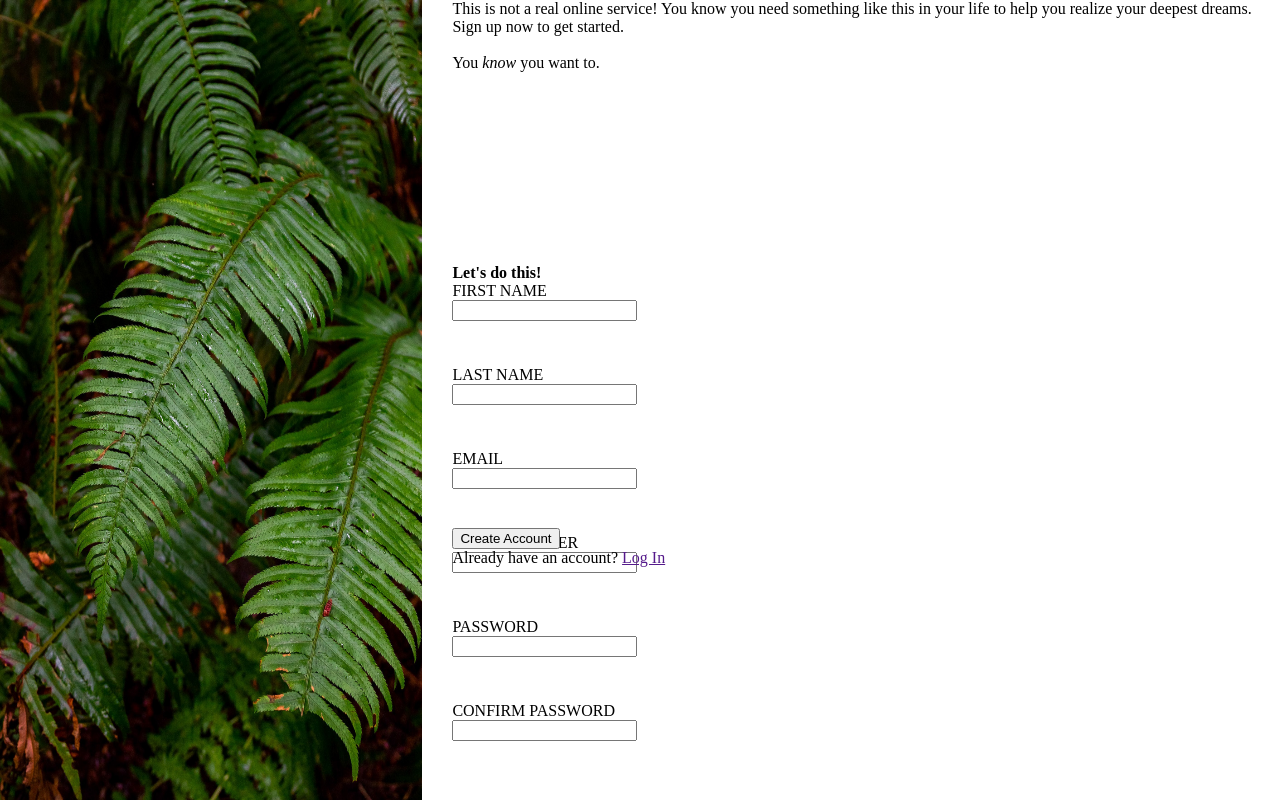
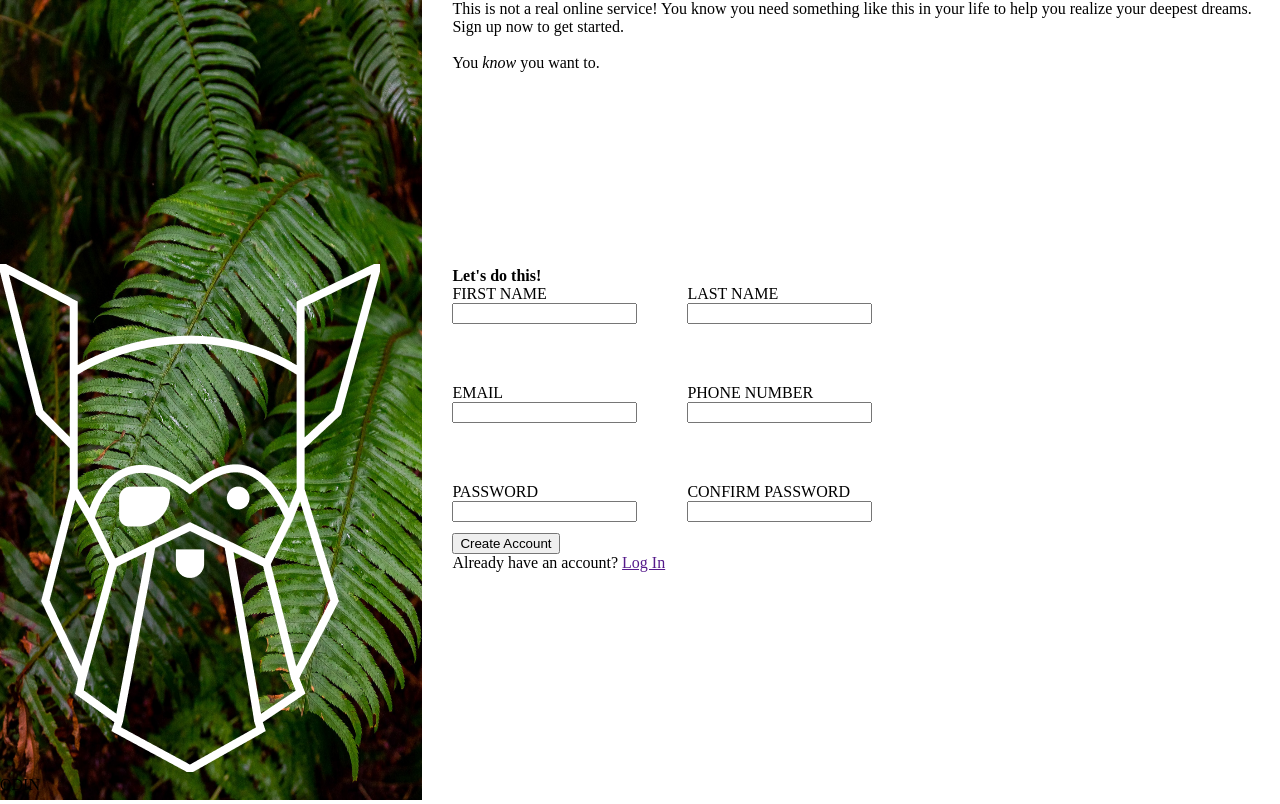
Before and after one commit to joshuaobare/sign-up-form, a plain HTML site: page index.html in a window 1280 px wide. Drawn offline with Linux system fonts and the light colour scheme.

Commit message:
Logo added to html

```diff
--- a/index.html
+++ b/index.html
@@ -10,7 +10,11 @@
 <body>
     <div class="container">
         <div class="lhs">
-            <img src="leaves.jpg" alt="Dem leavez">
+            <img class="leaves" src="leaves.jpg" alt="Dem leavez">
+            <div id="logo">
+                <img class="logo" src="odin-lined.png" alt="Logo">
+                ODIN
+            </div>
         </div>
         <div class="rhs">
             <div class="rhs-container">
--- a/styles.css
+++ b/styles.css
@@ -7,31 +7,41 @@ body {
     display: flex;
 }
 
-img {
+img.leaves {
     height: 100vh;
     width: 33vw;
 }
 
+#logo {
+    position: absolute;
+    width: 33vw;
+    top:33vh;
+}
 .rhs {
     display: flex;
     flex-direction: column;
     height: 100vh;
 }
 .right-top,.right-mid,.right-bottom {
-    height: 33vh;
+    height: 33.33vh;
     margin-left: 30px;
 }
-
+.right-top {
+    margin-top: 0px;
+}
+.right-mid {
+    width:33vw;
+}
 form{
     display: flex;
     flex-wrap: wrap;
-    gap: 5px;
+    gap: 50px;
     justify-content:left;
-    width:20vw;
+
 
 }
 .form-row {
-    margin-bottom: 40px;
+    margin-bottom: 10px;
     display: flex;
     justify-content: flex-start;
 
```
